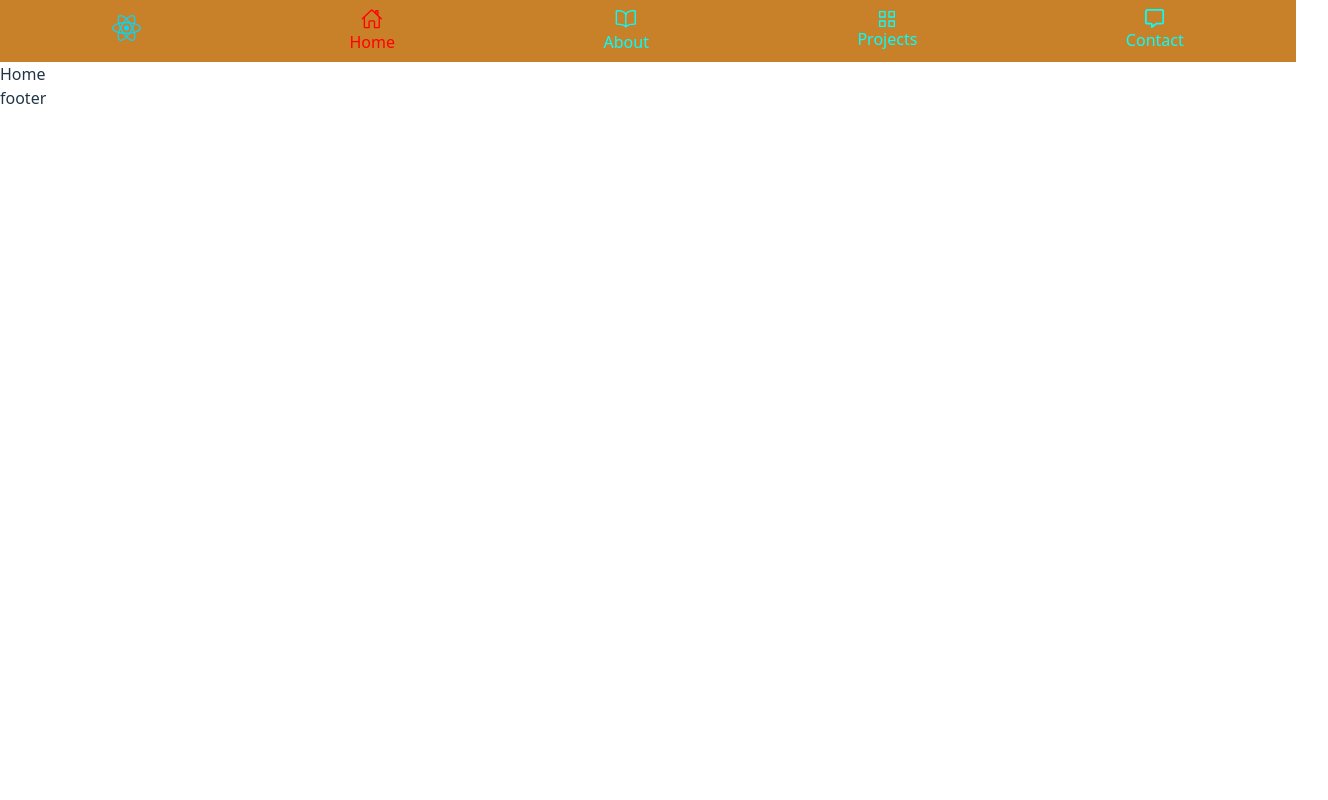
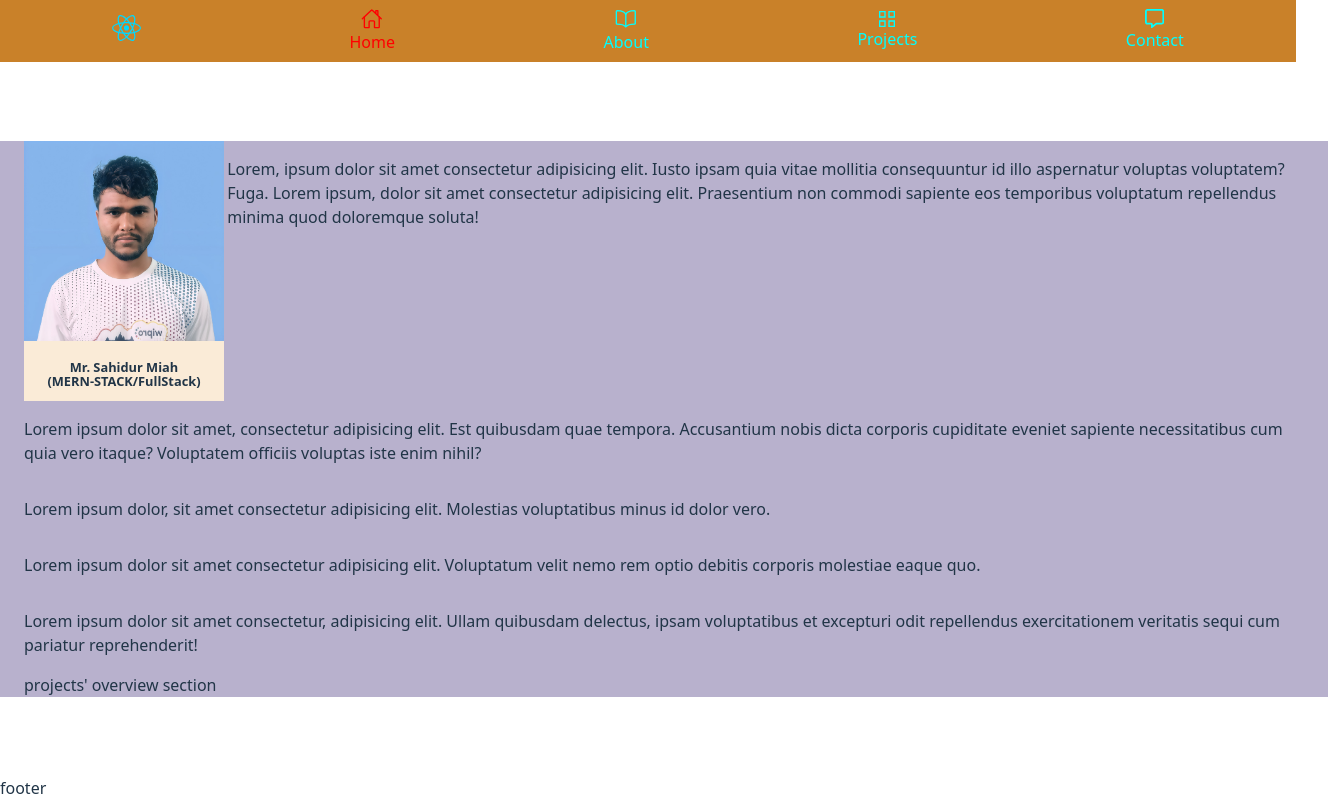
Before and after one commit to Code-Master20/My-Portfolio, a React (Vite) app: page / in a window 1280 px wide. Shown: the whole page, 1328 px wide, since content can reach past the window. Built offline with nearby package versions, Linux system fonts and the light colour scheme.

Commit message:
Home Page designing started

```diff
--- a/package.json
+++ b/package.json
@@ -10,6 +10,7 @@
     "preview": "vite preview"
   },
   "dependencies": {
+    "onnxruntime-web": "^1.23.2",
     "react": "^19.2.0",
     "react-dom": "^19.2.0",
     "react-icons": "^5.5.0",
--- a/src/App.module.css
+++ b/src/App.module.css
@@ -1,5 +1,8 @@
 .size {
   width: 100vw;
   height: 100vh;
-  /* background-color: bisque; */
+  display: flex;
+  flex-direction: column;
+  justify-content: space-between;
+  gap: 0.1rem;
 }
--- a/src/appComonents/Header/Header.module.css
+++ b/src/appComonents/Header/Header.module.css
@@ -28,16 +28,18 @@
 }
 
 .active-nav :nth-child(1) {
-  color: rgb(255, 0, 0);
+  color: #ff0000;
 }
 
 .active-nav :nth-child(2) {
-  color: rgb(255, 0, 0);
+  color: #ff0000;
 }
 
 .small-nav-active {
   color: red;
+  text-decoration: underline red;
 }
+
 .small-nav-active:hover {
   color: red;
 }
@@ -68,6 +70,7 @@
   fill: rgb(8, 243, 243);
   transition: transform 0.3s ease, fill 0.2s ease;
 }
+
 .bundle-toggle:active {
   fill: red;
   transform: scale(1.2);
@@ -91,6 +94,10 @@
   justify-content: center;
   padding: 0.3rem 1rem;
   width: 70vw;
+}
+
+.navigation-container-small a {
+  cursor: default;
 }
 
 .view-adjustment {
--- a/src/appComonents/Middle/Home.jsx
+++ b/src/appComonents/Middle/Home.jsx
@@ -1,3 +1,56 @@
+import styles from "./Home.module.css";
+import developerImg from "../../assets/SahidurImage.jpg";
 export const Home = () => {
-  return <div>Home</div>;
+  return (
+    <section className={styles["main-section"]}>
+      {/* Introductory Section */}
+      <section className={styles["introductory-main-container"]}>
+        {/* img and short intro of me */}
+        <div className={styles["img-and-intro"]}>
+          {/* img-div */}
+          <div className={styles["img-container"]}>
+            <img src={developerImg} alt="project owner" />
+            <h1 className={styles["owner-name"]}>
+              <span>Mr. Sahidur Miah</span>
+              <span>(MERN-STACK/FullStack)</span>
+            </h1>
+          </div>
+          {/* intro-about owner */}
+          <div className={styles["intro-of-owner"]}>
+            <p>
+              Lorem, ipsum dolor sit amet consectetur adipisicing elit. Iusto
+              ipsam quia vitae mollitia consequuntur id illo aspernatur voluptas
+              voluptatem? Fuga. Lorem ipsum, dolor sit amet consectetur
+              adipisicing elit. Praesentium non commodi sapiente eos temporibus
+              voluptatum repellendus minima quod doloremque soluta!
+            </p>
+          </div>
+        </div>
+        {/* details of this current project */}
+        <div className={styles["this-project-details"]}>
+          <p>
+            Lorem ipsum dolor sit amet, consectetur adipisicing elit. Est
+            quibusdam quae tempora. Accusantium nobis dicta corporis cupiditate
+            eveniet sapiente necessitatibus cum quia vero itaque? Voluptatem
+            officiis voluptas iste enim nihil?
+          </p>
+          <p>
+            Lorem ipsum dolor, sit amet consectetur adipisicing elit. Molestias
+            voluptatibus minus id dolor vero.
+          </p>
+          <p>
+            Lorem ipsum dolor sit amet consectetur adipisicing elit. Voluptatum
+            velit nemo rem optio debitis corporis molestiae eaque quo.
+          </p>
+          <p>
+            Lorem ipsum dolor sit amet consectetur, adipisicing elit. Ullam
+            quibusdam delectus, ipsam voluptatibus et excepturi odit repellendus
+            exercitationem veritatis sequi cum pariatur reprehenderit!
+          </p>
+        </div>
+      </section>
+      {/* Projects' overview section */}
+      <section>projects' overview section</section>
+    </section>
+  );
 };
--- /dev/null
+++ b/src/appComonents/Middle/Home.module.css
@@ -0,0 +1,49 @@
+/* main container of home-page */
+.main-section {
+  width: 100vw;
+  display: flex;
+  flex-direction: column;
+  justify-content: space-between;
+  background-color: #b8b1cd;
+  padding-left: 1.5rem;
+  padding-right: 1.5rem;
+}
+
+.introductory-main-container {
+  display: flex;
+  flex-direction: column;
+  justify-content: space-between;
+}
+/* img+ownerName and short intro of owner */
+.img-and-intro {
+  display: flex;
+  flex-direction: row;
+  justify-content: space-between;
+  gap: 0.2rem;
+}
+
+/* img and owner name */
+.img-container {
+  display: box;
+  flex-direction: column;
+  background-color: antiquewhite;
+}
+
+.img-container img {
+  width: 200px;
+  height: 200px;
+}
+.owner-name {
+  display: flex;
+  flex-direction: column;
+  justify-content: center;
+  align-items: center;
+  font-size: 0.8rem;
+}
+
+/* details of this current project */
+.this-project-details {
+  display: flex;
+  flex-direction: column;
+  justify-content: space-between;
+}
```
Also changed, not shown: src/assets/SahidurImage.jpg (added), 1 other file (tests, documents, lock files or other folders).
